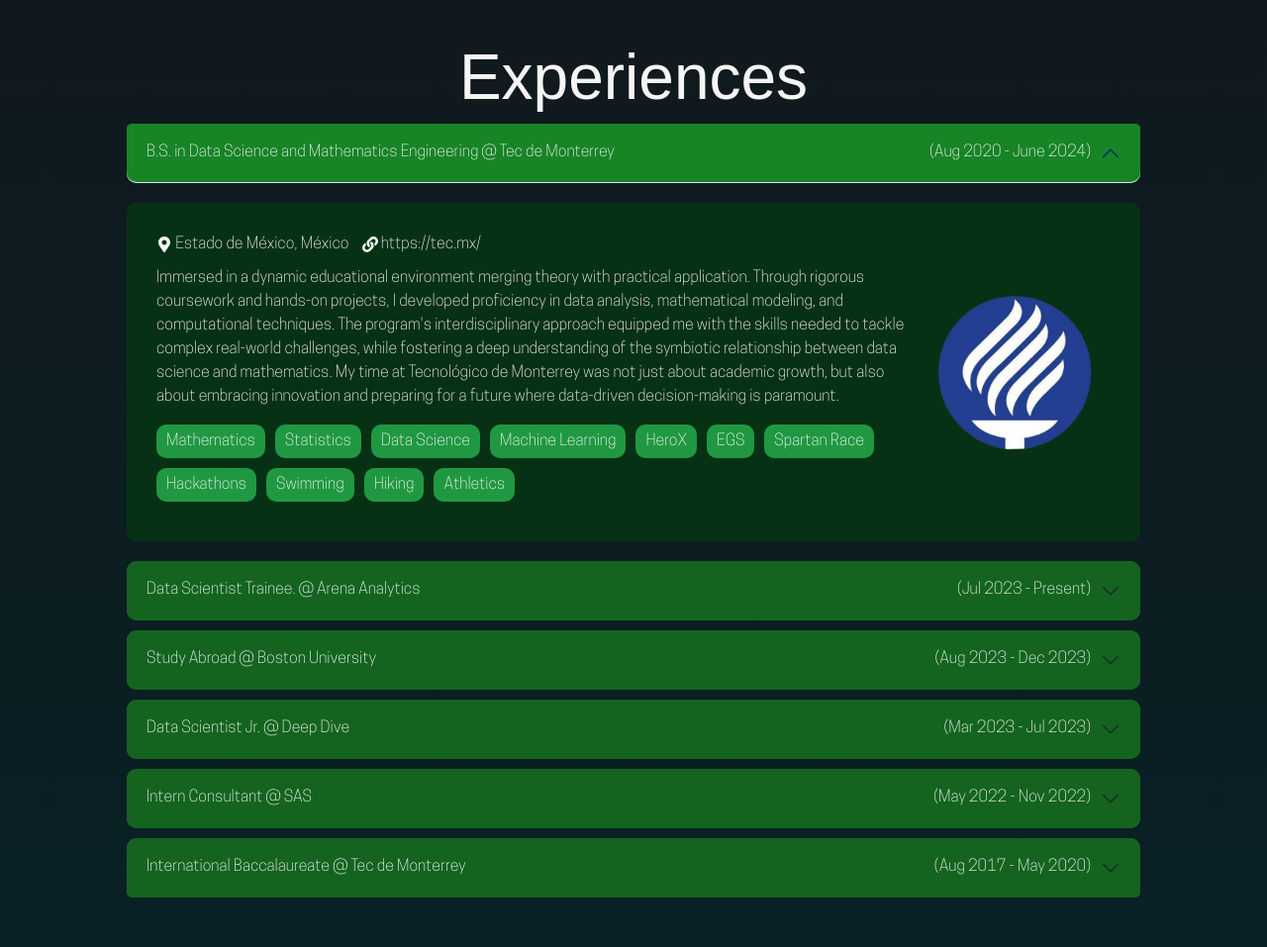
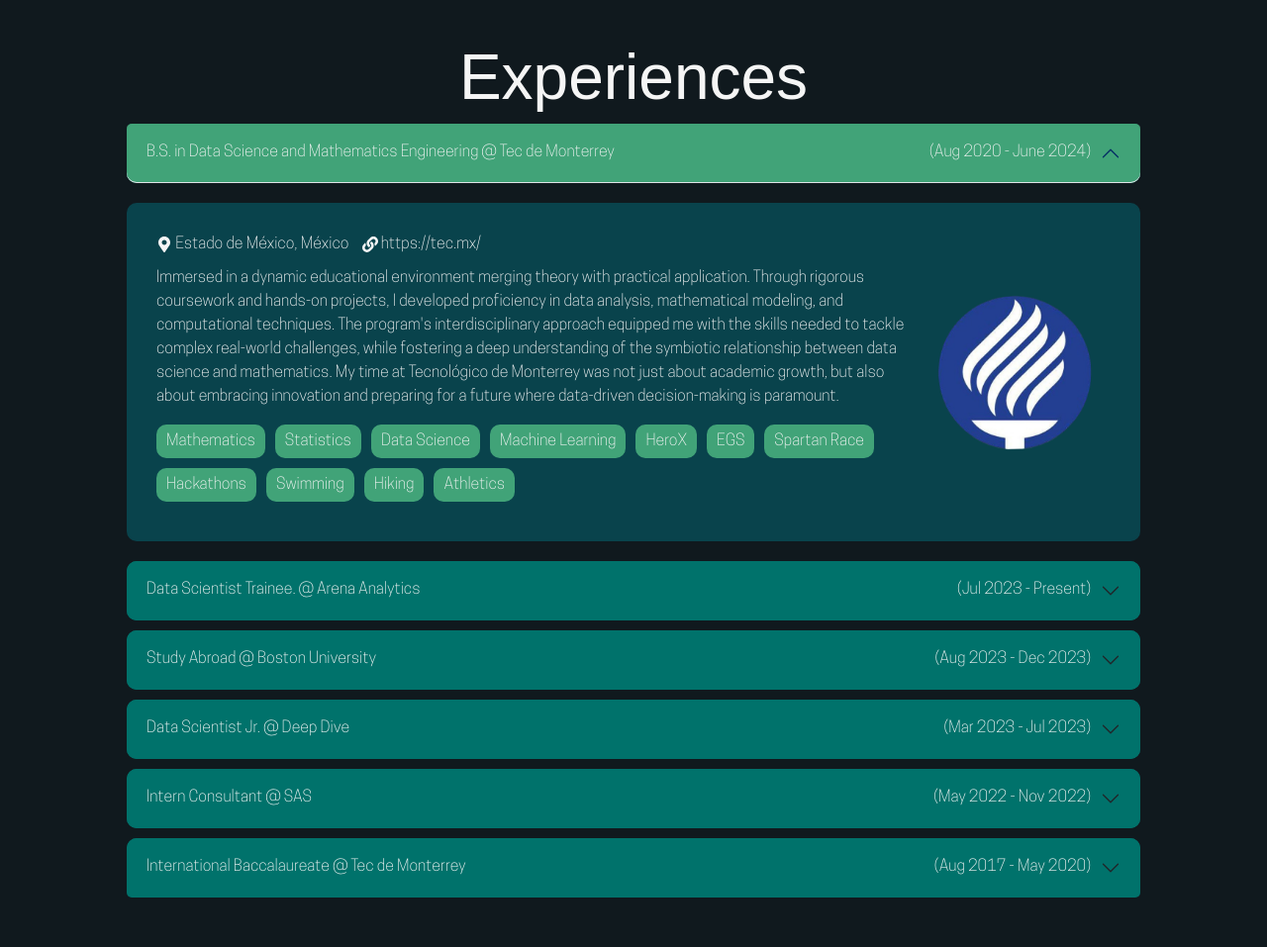
Before and after one commit to AdrianLandaverde/My-Portfolio, a React (Vite) app: page / in a window 1280 px wide. Shown: the part 1340-2297 px from the top of the page at 99% size. Built offline with nearby package versions, Linux system fonts and the light colour scheme; a web font is replaced by a local one.

Commit message:
:lipstick: Change colors

```diff
--- a/src/Achievements/Achievements.css
+++ b/src/Achievements/Achievements.css
@@ -10,7 +10,7 @@
 
 .achievements-section {
     font-family: 'Cooper Hewitt', sans-serif;
-    background: linear-gradient(to bottom, #244635, #2F523C);
+    background-color: #10191E;
     padding-top: 20px;
     padding-left: 10%;
     padding-right: 10%;
--- a/src/Courses/Courses.css
+++ b/src/Courses/Courses.css
@@ -10,7 +10,7 @@
 
 .courses-section {
     font-family: 'Cooper Hewitt', sans-serif;
-    background: linear-gradient(to bottom, #11342E, #244635);
+    background-color: #10191E;
     padding-top: 20px;
     padding-bottom: 20px;
     padding-left: 10%;
@@ -43,12 +43,12 @@
 
 .slider::before {
     left: 0;
-    background: linear-gradient(to right, #11342E, transparent);
+    background: linear-gradient(to right, #10191E, transparent);
 }
 
 .slider::after {
     right: 0;
-    background: linear-gradient(to left, #11342E, transparent);
+    background: linear-gradient(to left, #10191E, transparent);
 }
 
 .slide-track-data_analysis {
--- a/src/Experiences/Experiences.css
+++ b/src/Experiences/Experiences.css
@@ -15,7 +15,7 @@
 }
 
 .experience-header {
-    background-color: #14641f;
+    background-color: #00726B;
     padding: 10px;
     border-radius: 10px;
 }
@@ -39,7 +39,7 @@
 }
 
 .experience-body {
-    background-color: #073115;
+    background-color: #09434C;
     margin-top: 20px;
     margin-bottom: 20px;
     padding: 10px;
@@ -68,7 +68,7 @@
 }
 
 .experience-header .accordion-button.accordion-button:not(.collapsed) {
-    background-color: #178426; /* Change to your preferred color */
+    background-color: #41A378; /* Change to your preferred color */
     color: whitesmoke; /* Change to your preferred color */
 }
 
@@ -81,7 +81,7 @@
 }
 
 .experiences-section {
-    background: linear-gradient(to bottom, #10191E, #092125);
+    background-color: #10191E;
     padding-top: 20px;
     padding-left: 10%;
     padding-right: 10%;
@@ -167,7 +167,7 @@
 .experience-skills button{
     margin-right: 10px;
     margin-bottom: 10px;
-    background-color: #209842;
+    background-color: #41A378;
     border: none;
     border-radius: 10px;
     padding: 5px 10px;
--- a/src/Projects/Projects.css
+++ b/src/Projects/Projects.css
@@ -10,7 +10,7 @@
 
 .projects-section {
     font-family: 'Cooper Hewitt', sans-serif;
-    background: linear-gradient(to bottom, #0C2A28, #11342E);
+    background-color: #10191E;
     padding-top: 20px;
     padding-left: 10%;
     padding-right: 10%;
@@ -33,7 +33,7 @@
 }
 
 .project-card {
-    background-color: #234836;
+    background-color: #09434C;
     color: whitesmoke;
 }
 
--- a/src/Skills/Skills.css
+++ b/src/Skills/Skills.css
@@ -45,7 +45,7 @@
 }
 
 .Skills-section {
-    background: linear-gradient(to bottom, #092125, #0C2A28);
+    background-color: #10191E;
     color: whitesmoke;
     padding-top: 20px;
     padding-left: 10%;
```
